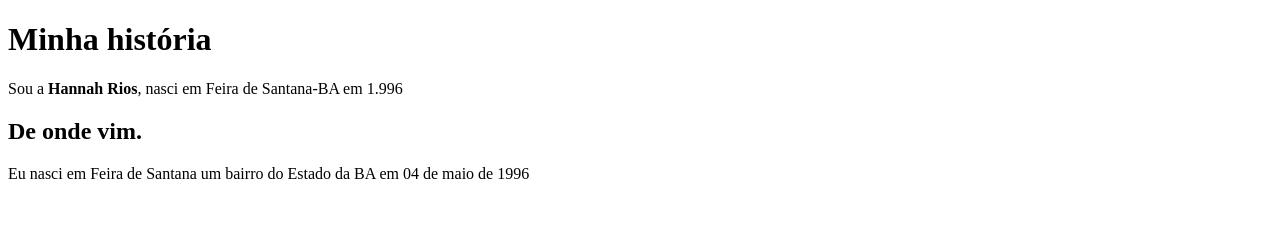
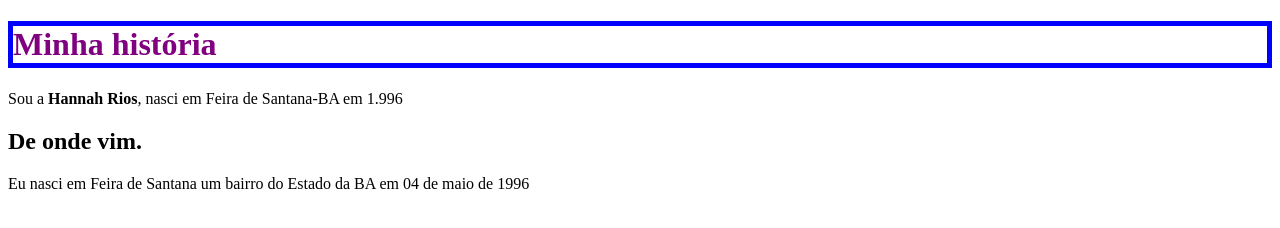
Before and after one commit to HannahRios/aula-01, a plain HTML site: page index.html in a window 1280 px wide. Drawn offline with Linux system fonts and the light colour scheme.

Commit message:
feat: adicionar cor ao titulo

```diff
--- a/index.html
+++ b/index.html
@@ -5,7 +5,7 @@
         <meta charset="utf-8 "/>
     </head>
     <body>
-        <h1>Minha história</h1>
+        <h1 style="color: purple;border: 5px solid blue;">Minha história</h1>
 
         <p>Sou a <strong>Hannah Rios</strong>, nasci em Feira de Santana-BA em 1.996</p>
 
```
